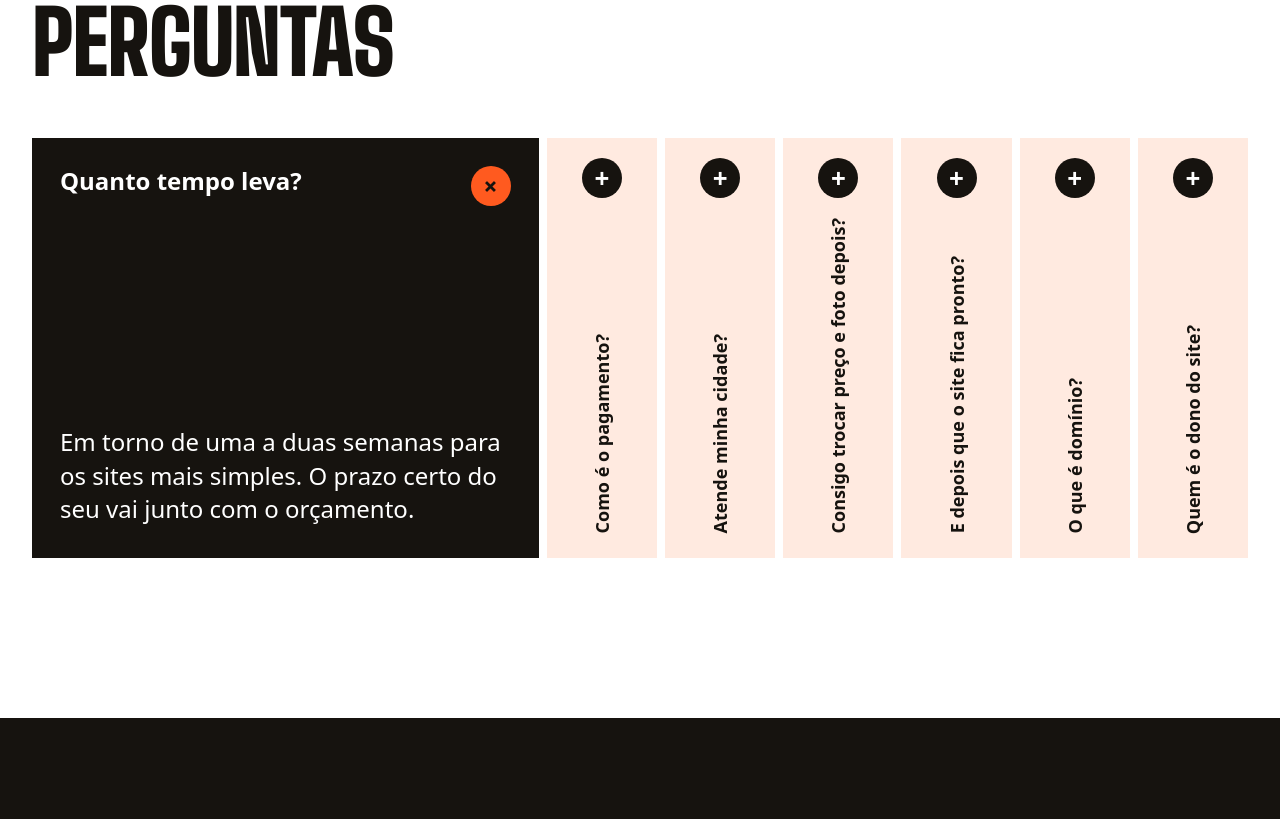
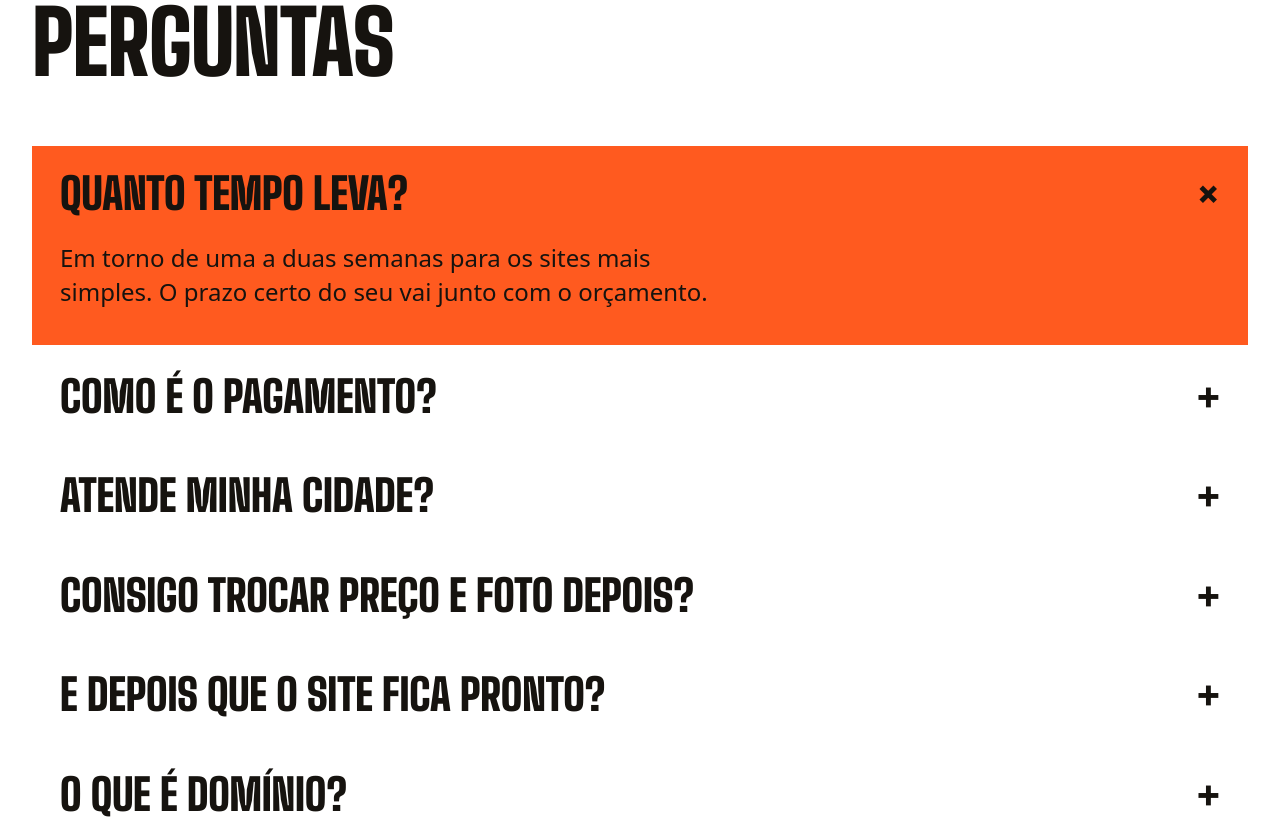
Before and after one commit to Pereira-gu/sites, a plain HTML site: page index.html in a window 1280 px wide. Shown: the part 7716-8535 px from the top of the page. Drawn offline with Linux system fonts and the light colour scheme.

Commit message:
Perguntas em letras grandes, como nos FAQs de referência do Awwwards
Cada pergunta ocupa a largura toda; ao passar o mouse entra uma faixa laranja
clara, e a aberta fica laranja com a resposta embaixo.

Co-Authored-By: Claude Opus 5.5 <noreply@anthropic.com>
Claude-Session: https://claude.ai/code/session_017QxSE8ydY2omwTSTirzpd2

```diff
--- a/script.js
+++ b/script.js
@@ -179,14 +179,8 @@ if ('IntersectionObserver' in window && flutuante) {
   $$('.heroi, .orcamento, .rodape').forEach((el) => secoes.observe(el));
 }
 
-/* --- Perguntas: no computador, passar o mouse abre a caixinha --- */
+/* --- Perguntas --- */
 const fichas = $$('[data-fichas] .ficha');
-if (matchMedia('(min-width: 900px)').matches) {
-  fichas.forEach((ficha) => ficha.addEventListener('pointerenter', (e) => {
-    if (e.pointerType !== 'mouse' || ficha.open) return;
-    fichas.forEach((f) => { f.open = f === ficha; });
-  }));
-}
 /* Uma aberta por vez também nos navegadores que não fecham as outras sozinhos */
 fichas.forEach((ficha) => ficha.addEventListener('toggle', () => {
   if (ficha.open) fichas.forEach((f) => { if (f !== ficha) f.open = false; });
--- a/style.css
+++ b/style.css
@@ -5,7 +5,6 @@
 :root {
   --laranja: #FF5A1F;
   --laranja-claro: #FFC2A8;
-  --laranja-palido: #FFEAE0;
   --brasa: #7A2B0B;
   --tinta: #16130F;
   --tinta-2: #2A2620;
@@ -420,46 +419,45 @@ html.js .etapa:not(.aberta) .etapa__texto { display: none; }
 }
 
 /* ==========================================================================
-   8. Perguntas: lista que abre uma por vez
+   8. Perguntas: lista em letras grandes, faixa laranja ao passar o mouse
    ========================================================================== */
 .perguntas { padding-block: var(--secao); }
-.fichas { display: grid; gap: 8px; margin-top: 40px; }
-.ficha { background: var(--laranja-palido); color: var(--tinta); transition: background-color .25s, color .25s; }
-.ficha[open] { background: var(--tinta); color: var(--branco); --foco: var(--laranja); }
+.fichas { margin-top: 48px; }
+.ficha { transition: background-color .3s var(--saida), color .3s var(--saida); }
+.ficha + .ficha { margin-top: 4px; }
 .ficha summary {
-  display: flex; align-items: center; justify-content: space-between; gap: 20px;
-  padding: 20px; cursor: pointer; list-style: none;
+  position: relative; isolation: isolate;
+  display: flex; align-items: center; justify-content: space-between; gap: 24px;
+  padding: 22px 16px; cursor: pointer; list-style: none;
 }
 .ficha summary::-webkit-details-marker { display: none; }
-.ficha__pergunta { font-size: var(--t-lead); font-weight: 800; line-height: 1.25; }
+/* faixa que entra da esquerda quando o mouse passa */
+.ficha summary::before {
+  content: ""; position: absolute; inset: 0; z-index: -1;
+  background: var(--laranja-claro);
+  transform: scaleX(0); transform-origin: left;
+  transition: transform .4s var(--saida);
+}
+@media (hover: hover) { .ficha:not([open]) summary:hover::before { transform: scaleX(1); } }
+.ficha__pergunta {
+  font: 900 clamp(1.75rem, 3.4vw, 3.25rem)/1 var(--fonte-titulo);
+  text-transform: uppercase; letter-spacing: -.005em;
+  transition: translate .3s var(--saida);
+}
+@media (hover: hover) { .ficha summary:hover .ficha__pergunta { translate: 12px 0; } }
 .ficha summary::after {
   content: "+"; flex: none;
-  display: grid; place-items: center; width: 40px; height: 40px; border-radius: 50%;
-  background: var(--tinta); color: var(--branco);
-  font: 700 26px/1 var(--fonte-texto);
-  transition: rotate .25s var(--saida), background-color .25s, color .25s;
+  font: 900 clamp(2rem, 3.4vw, 3.25rem)/1 var(--fonte-titulo);
+  transition: rotate .35s var(--saida);
 }
-.ficha[open] summary::after { rotate: 45deg; background: var(--laranja); color: var(--tinta); }
-@media (hover: hover) { .ficha:not([open]) summary:hover::after { background: var(--laranja); color: var(--tinta); } }
-.ficha p { padding: 0 20px 24px; max-width: 52ch; }
-/* No computador: fileira de caixinhas; a que está sob o mouse abre */
+.ficha[open] { background: var(--laranja); }
+.ficha[open] summary::after { rotate: 45deg; }
+.ficha p { padding: 0 16px 28px; max-width: 52ch; font-size: var(--t-lead); line-height: 1.4; }
 @media (min-width: 900px) {
-  .fichas { display: flex; gap: 8px; height: 420px; margin-top: 56px; }
-  .ficha { position: relative; flex: 1 1 0; min-width: 0; overflow: hidden; transition: flex-grow .5s var(--saida), background-color .25s, color .25s; }
-  .ficha[open] { flex-grow: 4.6; }
-  .ficha summary { height: 100%; padding: 24px; align-items: flex-start; }
-  .ficha:not([open]) summary::after { position: absolute; top: 20px; left: 50%; translate: -50% 0; }
-  .ficha:not([open]) .ficha__pergunta {
-    position: absolute; left: 50%; bottom: 24px; translate: -50% 0;
-    writing-mode: vertical-rl; rotate: 180deg; white-space: nowrap;
-    font-size: var(--t-corpo);
-  }
-  .ficha[open] summary { height: auto; padding: 28px; }
-  .ficha p { position: absolute; left: 0; bottom: 0; width: min(46ch, 100%); padding: 0 28px 32px; font-size: var(--t-lead); line-height: 1.4; }
-  .ficha[open] p { animation: resposta .4s .15s var(--saida) both; }
-  .ficha:not([open]):hover { background: var(--laranja-claro); }
+  .fichas { margin-top: 64px; }
+  .ficha summary { padding: 26px 28px; }
+  .ficha p { padding: 0 28px 36px; }
 }
-@keyframes resposta { from { opacity: 0; transform: translateY(12px); } to { opacity: 1; transform: none; } }
 
 /* ==========================================================================
    9. Orçamento em 3 toques
```
